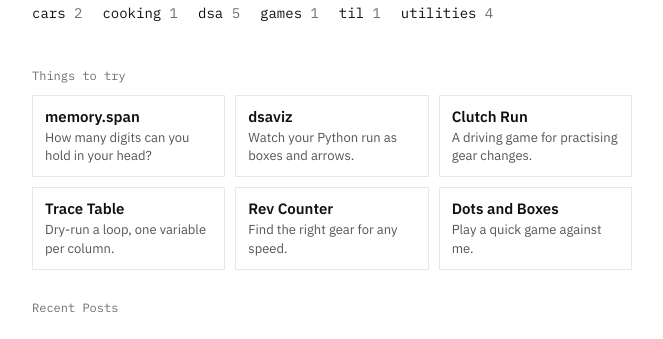
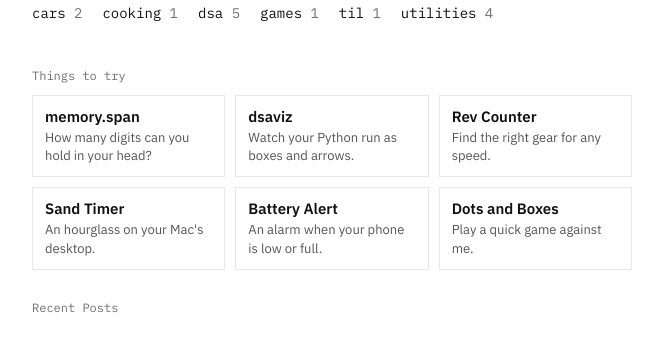
Before and after one commit to and/and.github.io, a Jekyll site: the page built from index.md, in a window 1280 px wide. Shown: the part 127-466 px from the top of the page, without its empty margins (308-971 px from the left). Built offline with Jekyll 4.4.1, drawn with Linux system fonts in a browser that asks for light colours.

Commit message:
Things to try: add Sand Timer and Battery Alert, drop Trace Table and Clutch Run
Co-Authored-By: Claude Opus 5.5 <noreply@anthropic.com>

```diff
--- a/_data/try.yml
+++ b/_data/try.yml
@@ -5,15 +5,15 @@
 - name: dsaviz
   line: Watch your Python run as boxes and arrows.
   url: /dsaviz/
-- name: Clutch Run
-  line: A driving game for practising gear changes.
-  url: /clutch-run/
-- name: Trace Table
-  line: Dry-run a loop, one variable per column.
-  url: /dsa/trace-table/
 - name: Rev Counter
   line: Find the right gear for any speed.
   url: /cars/rev-counter/
+- name: Sand Timer
+  line: An hourglass on your Mac's desktop.
+  url: /utilities/sand-timer/
+- name: Battery Alert
+  line: An alarm when your phone is low or full.
+  url: /utilities/battery-alert/
 - name: Dots and Boxes
   line: Play a quick game against me.
   url: /about/
```
